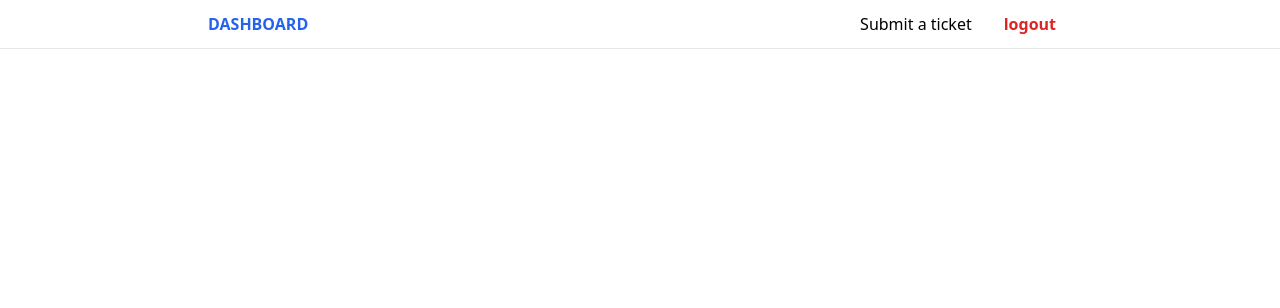
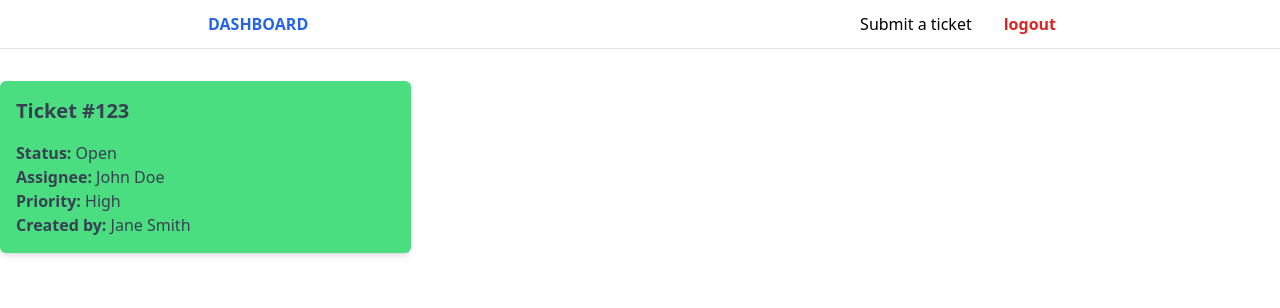
Before and after one commit to Youcode-Classe-E-2023-2024/alifertah_tickets_manager, a PHP site: page /src/tickets/dashboard.php in a window 1280 px wide. Shown: the top 308 px of the page. Run offline with PHP 8.4, Linux system fonts and the light colour scheme; the visitor is signed in with stand-in values (Sample User, id 1); some libraries are stand-ins or nearby versions.

Commit message:
feat : creating a ticket example

```diff
--- a/src/tickets/dashboard.php
+++ b/src/tickets/dashboard.php
@@ -47,5 +47,20 @@ if(isset($_POST["logout"])){
       </div>
     </nav>
   </div>
+
+
+  <div class="container mx-auto mt-8">
+
+        <div class="grid grid-cols-1 md:grid-cols-2 lg:grid-cols-3 gap-6">
+        <div class="bg-green-400 text-gray-700 p-4 rounded-md shadow-md">
+                <h2 class="text-xl font-semibold mb-4">Ticket #123</h2>
+                <p><strong>Status:</strong> Open</p>
+                <p><strong>Assignee:</strong> John Doe</p>
+                <p><strong>Priority:</strong> High</p>
+                <p><strong>Created by:</strong> Jane Smith</p>
+            </div>
+
+        </div>
+    </div>
 </body>
 </html>
```
